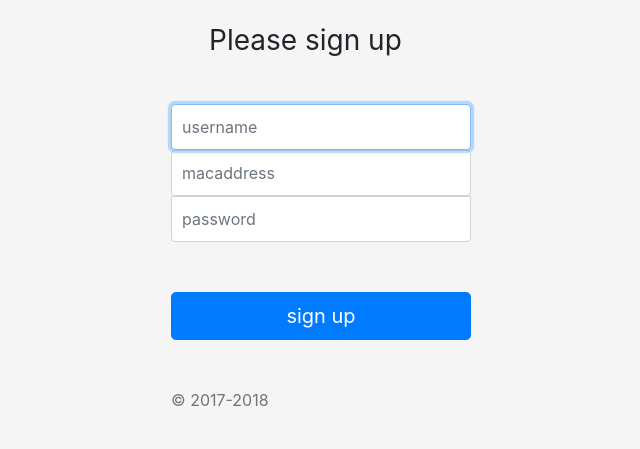
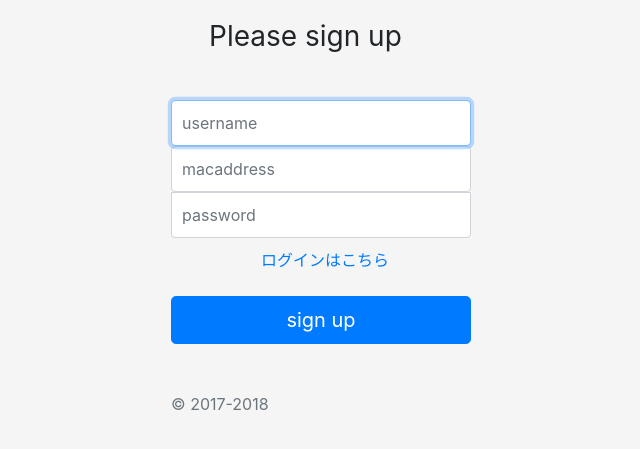
Before and after one commit to yusuke06/linechat, a Django app: page /signup/ in a window 1280 px wide. Shown: the part 222-671 px from the top of the page, without its empty margins (319-959 px from the left). Run offline with Django 3.2, Linux system fonts and the light colour scheme; some libraries are stand-ins or nearby versions.

Commit message:
Update signup.html

```diff
--- a/boardproject/templates/signup.html
+++ b/boardproject/templates/signup.html
@@ -37,6 +37,7 @@ i{% load static %}
   <input type="password" id="inputPassword" class="form-control" name = 'password' placeholder="password" required>
   <div class="checkbox mb-3">
     <label>
+      <a href="{% url 'login' %}" style ="margin: 0 auto; margin-left: 90px; width: 8px;">ログインはこちら</a>
       <!-- <input type="checkbox" value="remember-me"> Remember me -->
     </label>
   </div>
```
